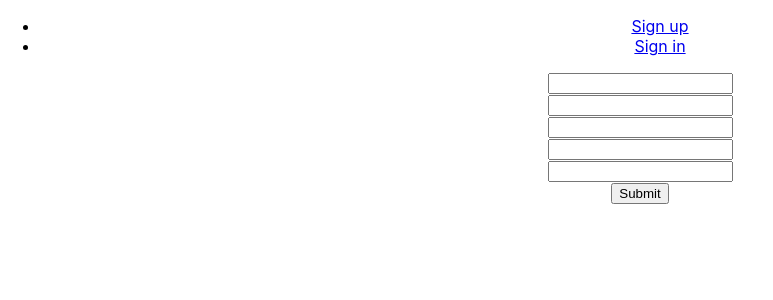
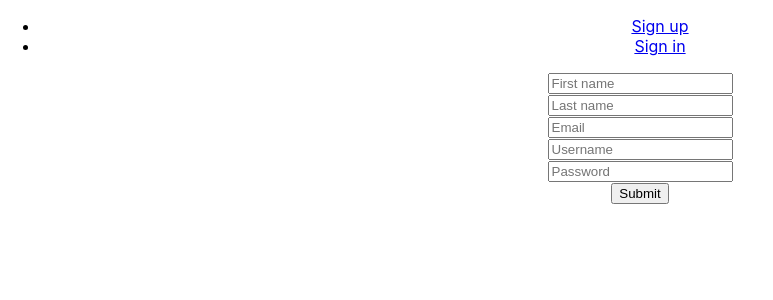
Before and after one commit to brandon121j/react-custom-hooks, a React (Create React App) app: page /sign-up in a window 1280 px wide. Shown: the top 300 px of the page, without its empty margins (0-773 px from the left). Built offline with nearby package versions, Linux system fonts and the light colour scheme.

Commit message:
Changes added to signup.js and emailHooks.js

```diff
--- a/src/components/signup/Signup.js
+++ b/src/components/signup/Signup.js
@@ -30,15 +30,15 @@ function Signup() {
     return (
         <div>
             <form onSubmit={onSubmitHandler}>
-                <input name={firstName} onChange={handleFirstNameOnChange} nFocus={() => setFirstNameOnFocus(true)} onBlur={() => setFirstNameOnBlur(true)}/>
+                <input name={firstName} onChange={handleFirstNameOnChange} onFocus={() => setFirstNameOnFocus(true)} onBlur={() => setFirstNameOnBlur(true)} placeholder='First name'/>
                 <div>{firstNameError && firstNameError}</div>
-                <input name={lastName} onChange={handleLastNameOnChange} onFocus={() => setOnFocus(true)} onBlur={() => setOnBlur(true)}/>
+                <input name={lastName} onChange={handleLastNameOnChange} onFocus={() => setOnFocus(true)} onBlur={() => setOnBlur(true)} placeholder='Last name'/>
                 <div>{lastNameError && lastNameError}</div>
-                <input name={email} onChange={handleEmailOnChange} onFocus={() => setEmailOnFocus(true)} onBlur={() => setEmailOnBlur(true)}/>
+                <input name={email} onChange={handleEmailOnChange} onFocus={() => setEmailOnFocus(true)} onBlur={() => setEmailOnBlur(true)} placeholder='Email'/>
                 <div>{emailError && emailError}</div>
-                <input name={username} onChange={handleUsernameOnChange} onFocus={() => setUsernameOnFocus(true)} onBlur={() => setUsernameOnBlur(true)}/>
+                <input name={username} onChange={handleUsernameOnChange} onFocus={() => setUsernameOnFocus(true)} onBlur={() => setUsernameOnBlur(true)} placeholder='Username'/>
                 <div>{usernameError && usernameError}</div>
-                <input name={password} onChange={handlePasswordOnChange} onFocus={() => setPasswordOnFocus(true)} onBlur={() => setPasswordOnBlur(true)}/>
+                <input name={password} onChange={handlePasswordOnChange} onFocus={() => setPasswordOnFocus(true)} onBlur={() => setPasswordOnBlur(true)} placeholder='Password'/>
                 <div>{passwordError && passwordError}</div>
 
                 <button type='submit'>Submit</button>
--- a/src/hooks/EmailHooks.js
+++ b/src/hooks/EmailHooks.js
@@ -22,7 +22,7 @@ function EmailHooks() {
 
         if (onBlur) {
             if (email.length === 0) {
-                setError('Password cannot be empty')
+                setError('Email cannot be empty')
             }
         }
 
--- a/src/hooks/UserNameHooks.js
+++ b/src/hooks/UserNameHooks.js
@@ -1,5 +1,5 @@
 import { useState, useEffect } from 'react';
-import { isAlpha } from 'validator';
+import { isAlphanumeric } from 'validator';
 
 function UserNameHooks() {
 	const [username, setUsername] = useState('');
@@ -10,11 +10,11 @@ function UserNameHooks() {
 	useEffect(() => {
 		if (onFocus) {
 			if (username.length > 0) {
-				if (!isAlpha(username)) {
+				if (!isAlphanumeric(username)) {
 					setError('Cannot have special character or number');
 				}
 
-				if (isAlpha(username)) {
+				if (isAlphanumeric(username)) {
 					setError('');
 				}
 			}
```
Also changed, not shown: src/hooks/LastNameHooks.js (+9 -12 lines).
